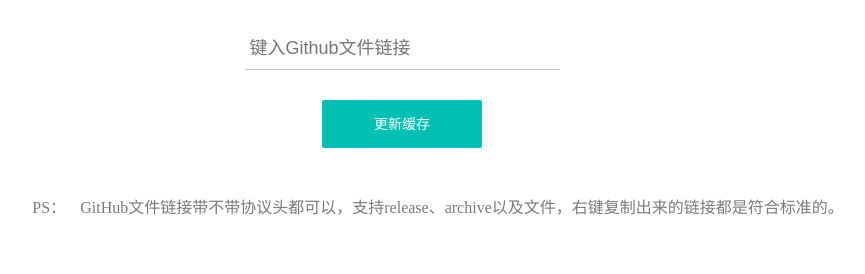
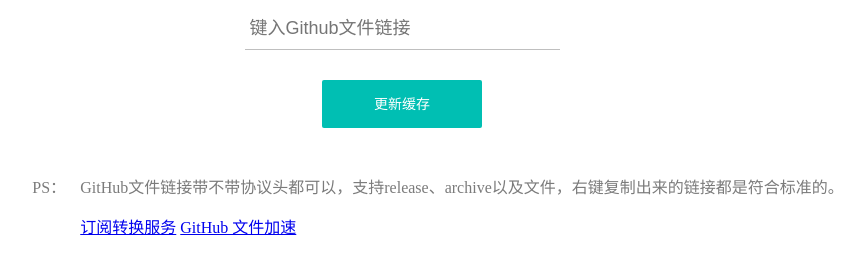
Before and after one commit to liuasktao/github-proxy-html, a plain HTML site: page purge.html in a window 1280 px wide. Shown: the part 308-582 px from the top of the page, without its empty margins (238-1103 px from the left). Drawn offline with Linux system fonts and the light colour scheme.

Commit message:
Update purge.html

```diff
--- a/purge.html
+++ b/purge.html
@@ -129,5 +129,6 @@
     <input class="block btn" type="submit" value="更新缓存">
     <div class="tips"><p>GitHub文件链接带不带协议头都可以，支持release、archive以及文件，右键复制出来的链接都是符合标准的。</p>
 </form>
+        <p><a href="https://sub.bwgrlp.fun">订阅转换服务</a> <a href="https://sub.bwgrlp.fun/g/">GitHub 文件加速</a></p>
 </body>
 </html>
```
